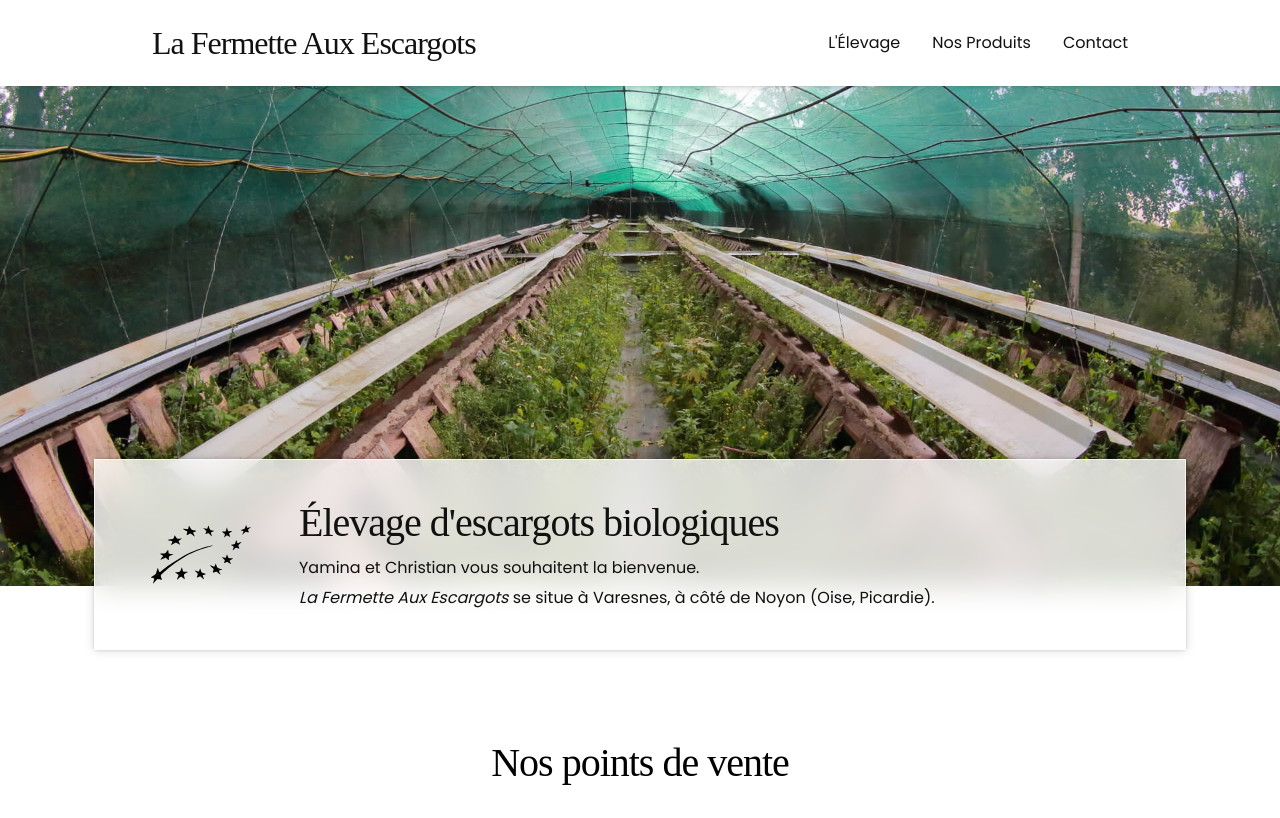
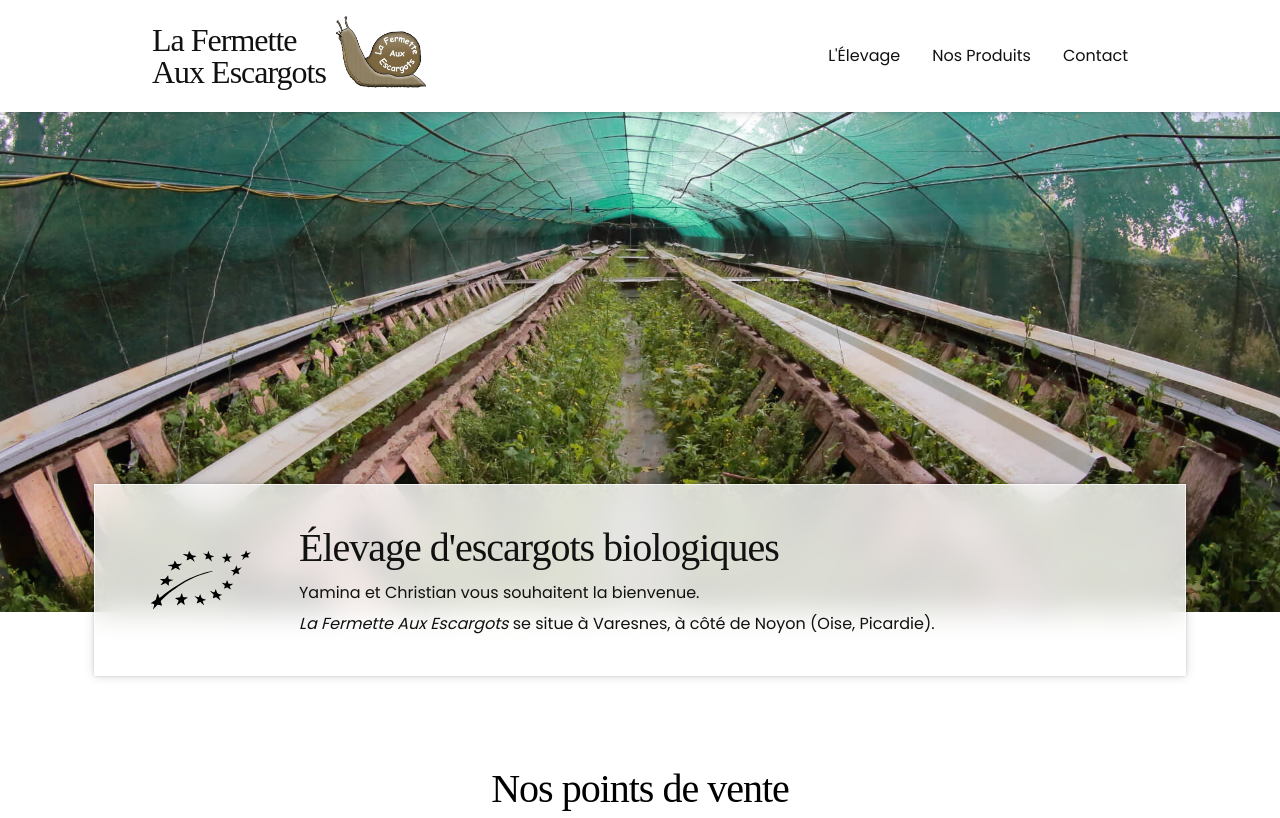
Before and after one commit to Alex-D/la-fermette-aux-escargots.fr, a website: page src/index.html in a window 1280 px wide. Shown: the top 818 px of the page. Drawn offline with Linux system fonts and the light colour scheme; a web font is replaced by a local one.

Commit message:
feat: add logo

```diff
--- a/src/index.html
+++ b/src/index.html
@@ -10,7 +10,9 @@
 	<div class="c-wrapper">
 		<h1 class="m-header--name">
 			<a href="/">
-				La Fermette Aux Escargots
+				La Fermette <br>
+				Aux Escargots
+				<img src="assets/logo.png" alt="" class="m-header--logo">
 			</a>
 		</h1>
 		<nav class="m-header--menu">
--- a/src/style.css
+++ b/src/style.css
@@ -176,7 +176,7 @@ address {
 
 .m-header {
 	position: relative;
-	padding: 16px 0;
+	padding: 24px 0;
 	color: #111;
 	background: #fff;
 	box-shadow: rgba(0, 0, 0, 0.15) 0 0 3px, rgba(0, 0, 0, 0.15) 0 0 10px;
@@ -196,9 +196,19 @@ address {
 }
 
 .m-header--name {
+	position: relative;
 	font-family: var(--title-font);
 	letter-spacing: -1px;
 	font-size: 32px;
+	padding-right: 100px;
+}
+
+.m-header--logo {
+	position: absolute;
+	top: 50%;
+	right: 0;
+	width: 90px;
+	transform: translateY(-56%);
 }
 
 .m-header--menu ul {
```
Also changed, not shown: src/assets/logo.png (added).
